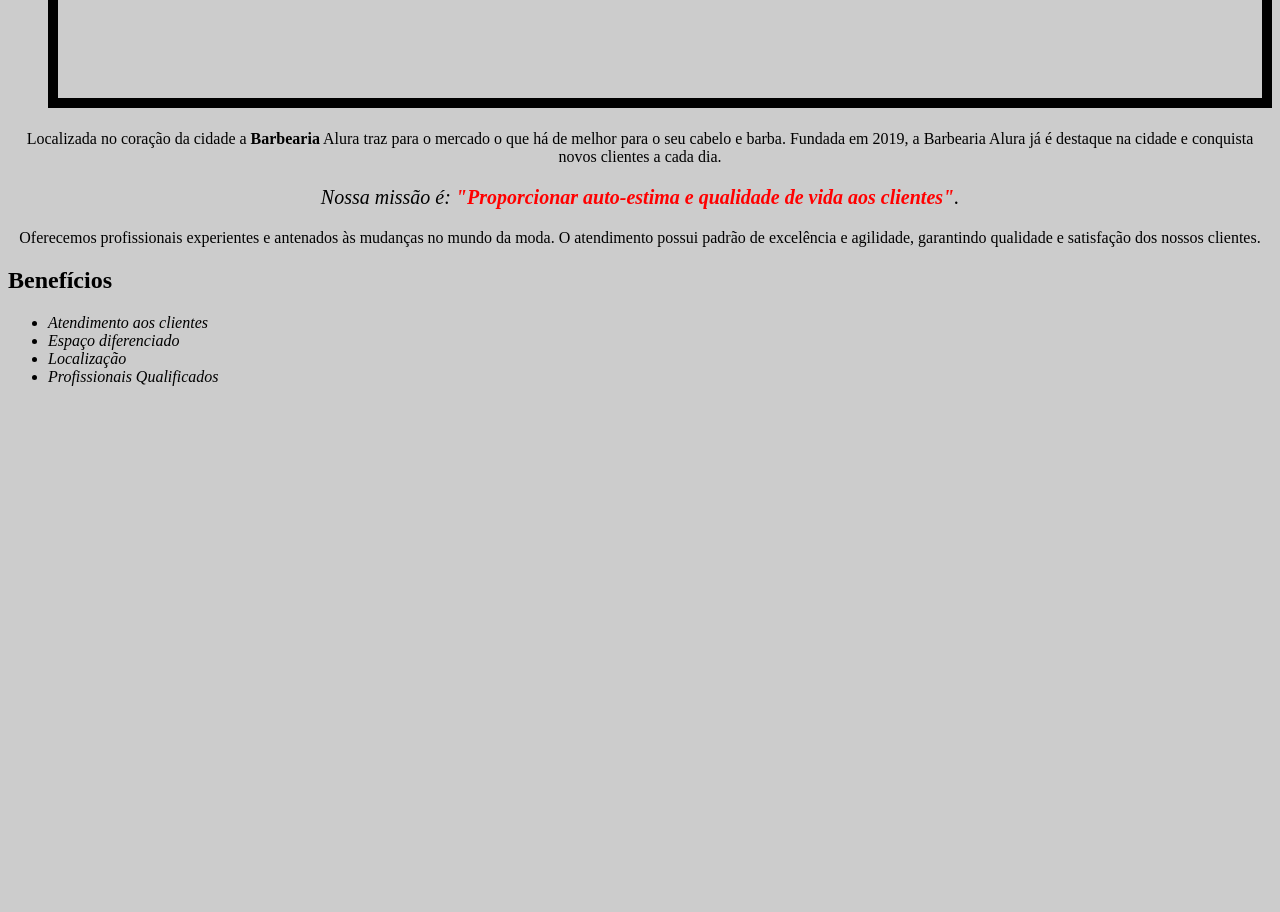
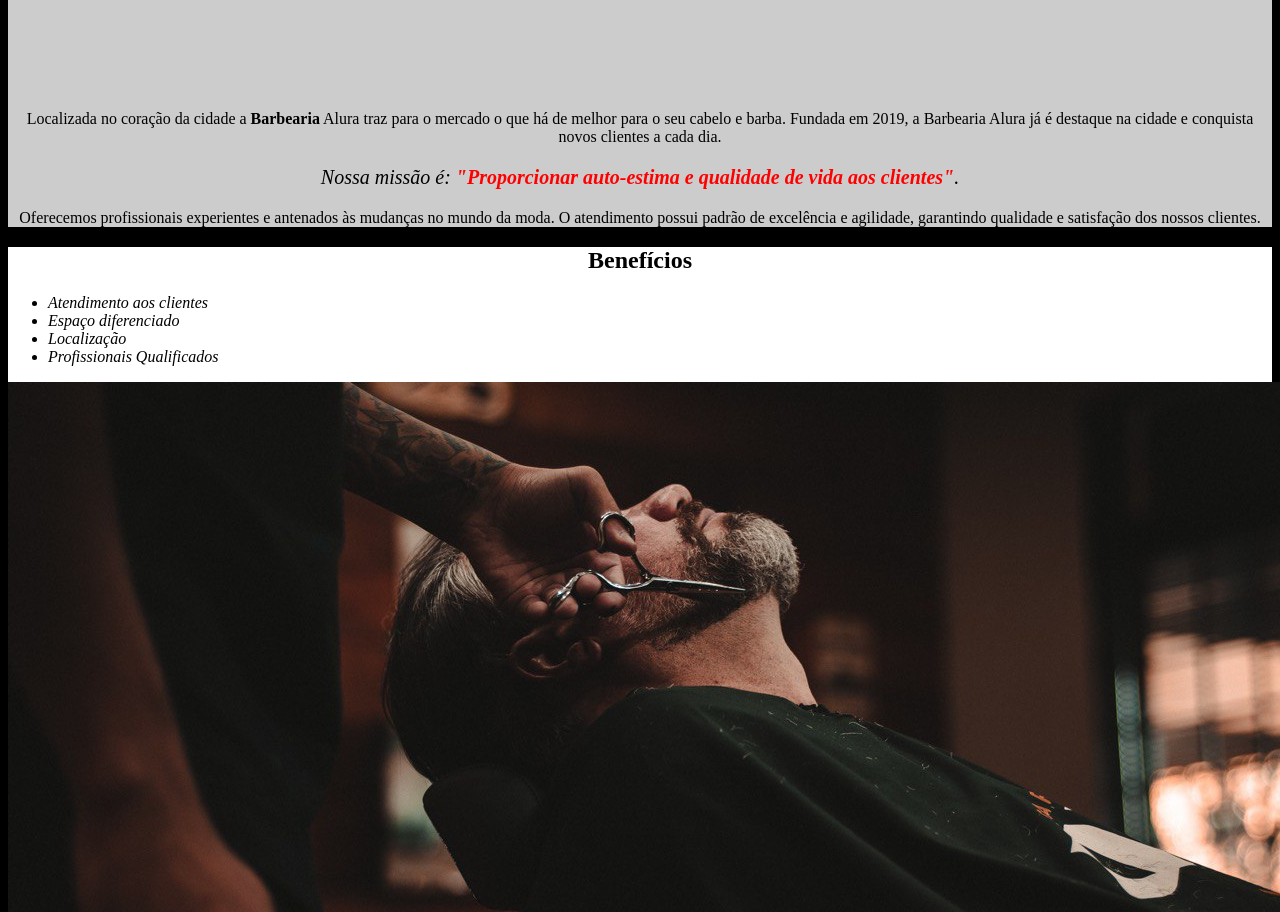
Before and after one commit to eguacamila/estrutura-basica, a plain HTML site: page index.html in a window 1280 px wide. Shown: the part 589-1501 px from the top of the page. Before the commit the page ends 991 px from the top, so only its background shows below. Drawn offline with Linux system fonts and the light colour scheme.

Commit message:
div de conteudo

```diff
--- a/assets/style.css
+++ b/assets/style.css
@@ -1,15 +1,18 @@
 body {
-    background: #cccccc;
+    background: black;
 }
 
 #banner {
     width: 100%;
 }
 
+.principal {
+    background: #cccccc;
+}
+
 h1 {
     text-align: center;
     height: 130px;
-    border: 10px solid black;
     padding: 20px;
     margin-left: 40px;
 }
@@ -30,3 +33,11 @@ em strong {
 .itens {
     font-style: italic;
 }
+
+.beneficios {
+    background: white
+}
+
+h2 {
+    text-align: center;
+}
--- a/index.html
+++ b/index.html
@@ -11,6 +11,7 @@
     </head>
     <body>
         <img id="banner" src="assets/banner.jpg">
+        <div class="principal">
             <h1>Sobre a Barbearia Alura</h1>
 
             <p>Localizada no coração da cidade a <strong>Barbearia</strong> Alura traz para o mercado o que há de melhor para o seu cabelo e barba. Fundada em 2019, a Barbearia Alura já é destaque na cidade e conquista novos clientes a cada dia.</p>
@@ -18,7 +19,9 @@
             <p id="missao"><em>Nossa missão é: <strong>"Proporcionar auto-estima e qualidade de vida aos clientes"</strong>.</em></p>
 
             <p>Oferecemos profissionais experientes e antenados às mudanças no mundo da moda. O atendimento possui padrão de excelência e agilidade, garantindo qualidade e satisfação dos nossos clientes.</p>
+        </div>
 
+        <div class="beneficios">
             <h2>Benefícios</h2>
 
             <ul>
@@ -28,5 +31,8 @@
                 <li class="itens">Profissionais Qualificados</li>
             </ul>
 
+            <img src="assets/beneficios.jpg">
+        </div>
+
     </body>
 </html>
```
Also changed, not shown: assets/beneficios.jpg (added). Lines whose indentation alone changed are shown as unchanged.
